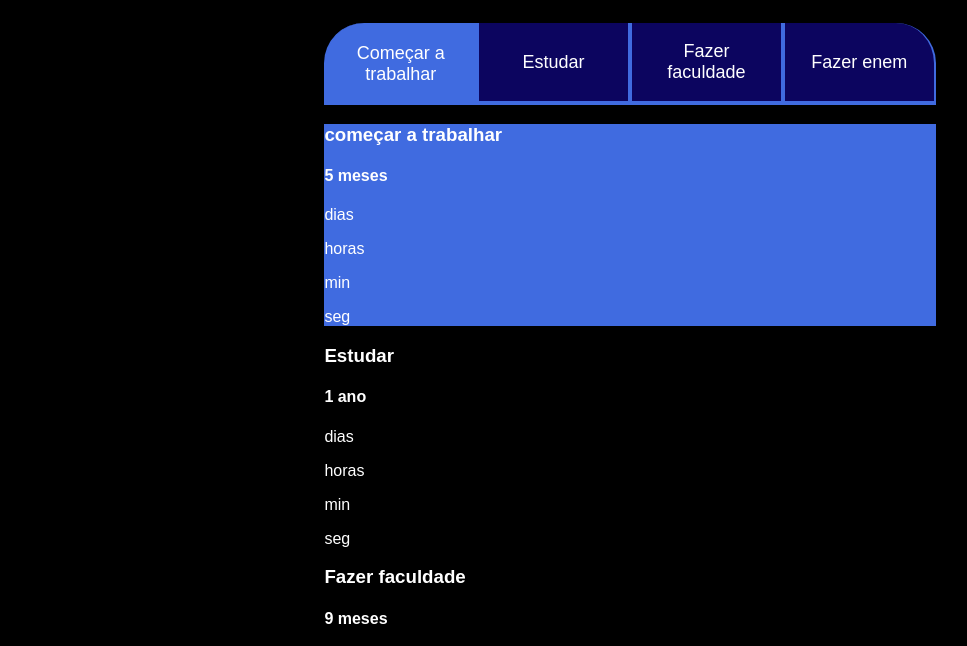
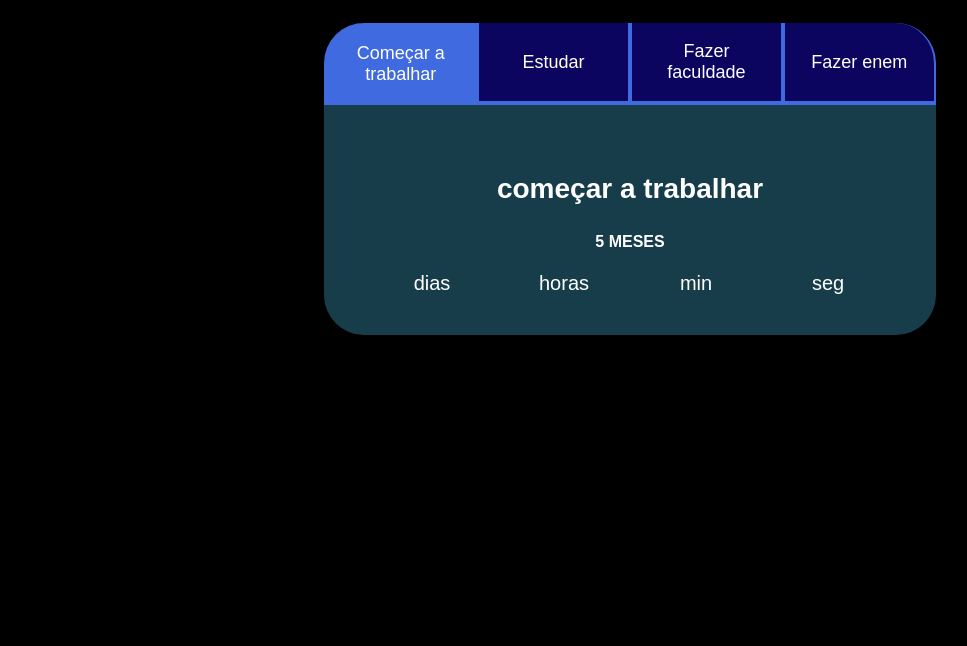
Before and after one commit to luisethyomi/projetodevida, a plain HTML site: page index.html in a window 1280 px wide. Shown: the part 75-721 px from the top of the page, without its empty margins (10-977 px from the left). Drawn offline with Linux system fonts and the light colour scheme.

Commit message:
Update style.css

```diff
--- a/style.css
+++ b/style.css
@@ -11,12 +11,12 @@
     --texto-fundo:rgba(75, 203, 241, 0.3);
  }
 
-
  body {
     background-color: var(--cor-de-fundo);
     color: var(--branco);
     font-family: 'Chakra Petch', sans-serif;
 }
+
 
 .conteudo-principal {
     display: flex;
@@ -37,6 +37,7 @@
 .titulo-principal span {
     color: var(--verde);
 }
+
 
 .botao {
     font-family: 'Chakra Petch', sans-serif;
@@ -62,9 +63,59 @@
     display: block;
 }
 
- .ativo{
+.botao.ativo {
     background-color: var(--botao-ativo);
     border-bottom: 4px solid var(--verde);
+}
+
+.abas-textos {
+    background-color: var(--texto-fundo);
+    padding: 40px;
+    border-radius: 0 0 40px 40px;
+}
+
+.aba-conteudo.ativo {
+    display: block;
+}
+
+.aba-conteudo {
+    display: none;
+}
+
+.aba-conteudo-titulo-principal {
+    font-size: 28px;
+    text-align: center;
+}
+
+.aba-conteudo-titulo-secundario {
+    text-align: center;
+    color: var(--verde);
+    text-transform: uppercase;
+}
+
+.contador {
+    display: flex;
+    justify-content: center;
+    flex-wrap: wrap;
+}
+
+.contador-digito {
+    padding: 0 16px;
+    text-align: center;
+    min-width: 100px;
+}
+
+.contador-digito-numero {
+    font-size: 80px;
+    margin: 0;
+
+}
+
+.contador-digito-texto {
+    color: var(--verde);
+    font-size: 20px;
+    margin: 0;
+
 }
 
 @media screen and (min-width: 768px) {
```
Lines whose indentation alone changed are shown as unchanged.
